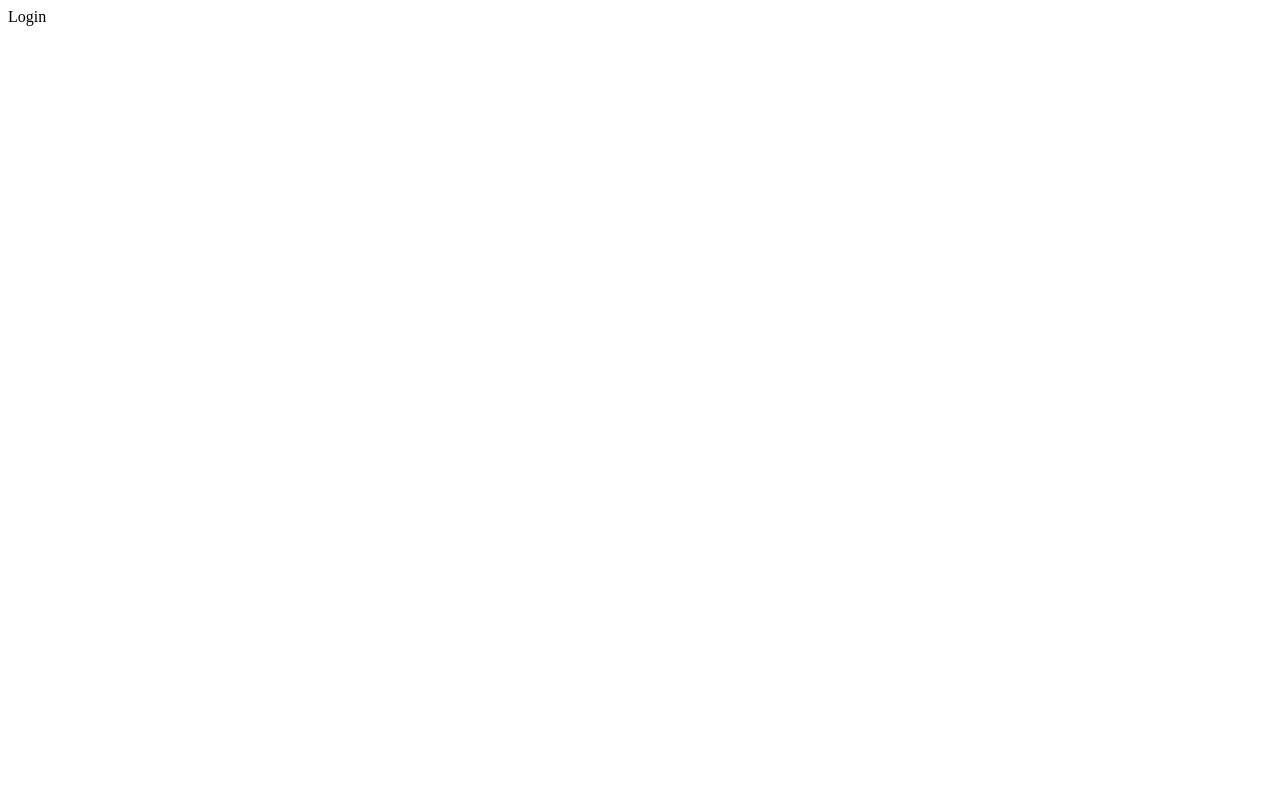
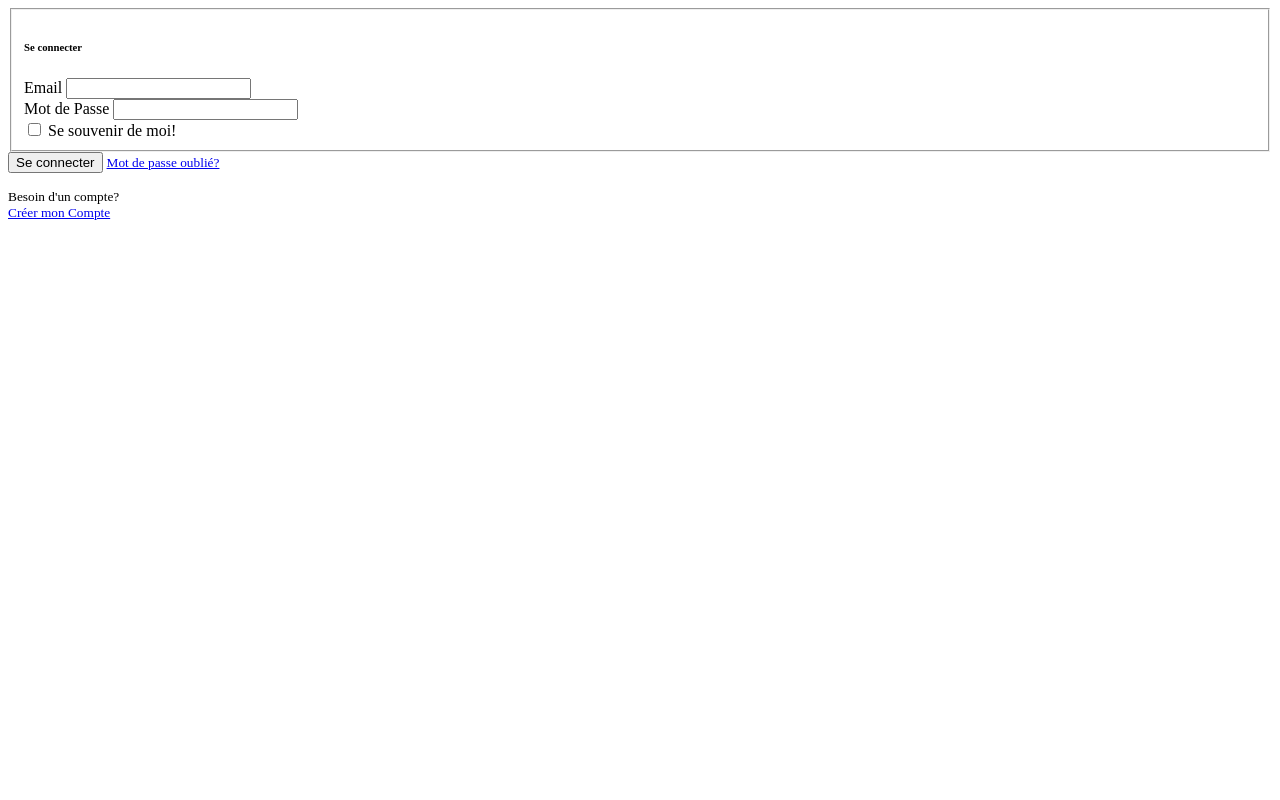
Before and after one commit to Amelbo3/python_flask_template, a Flask app: page /login in a window 1280 px wide. Before the commit the page is almost empty. Run offline with Flask 3, Linux system fonts and the light colour scheme; some libraries are stand-ins or nearby versions.

Commit message:
updated template
Signed-off-by: Amelbo3 <amelbo3@gmail.com>

```diff
--- a/app.py
+++ b/app.py
@@ -1,30 +1,12 @@
-from flask import url_for, render_template
 from flask import Flask
+import os
+
+
 
 app = Flask(__name__)
 
 
+SECRET_KEY = os.urandom(32)
+app.config['SECRET_KEY'] = SECRET_KEY
 
-
-@app.route('/')
-def index():
-    return url_for('index')
-
-@app.route('/login')
-def login():
-    return render_template('login.html', title='Login')
-
-@app.route('/register')
-def register():
-    return render_template('register.html', title='Register')
-
-@app.route('/profile')
-def profile():
-    return render_template('profile.html', title='Profile')
-
-@app.route('/user/<username>')
-def user(username):
-    return f'{username}\'s profile'
-
-
-#print(url_for('profile', username='John Doe'))
+from routes import *
--- a/forms.py
+++ b/forms.py
@@ -0,0 +1,14 @@
+from flask_wtf import FlaskForm
+from flask_wtf.file import FileField, FileAllowed
+from flask_login import current_user
+from wtforms.widgets import html5
+from wtforms import FloatField, StringField, IntegerField, SelectField, PasswordField, SubmitField, BooleanField, TextAreaField, DecimalField, DateField
+from wtforms.validators import DataRequired, Length, Email, EqualTo, ValidationError
+
+
+class LoginForm(FlaskForm):
+    email = StringField('Email',
+                        validators=[DataRequired(), Email()])
+    password = PasswordField('Mot de Passe', validators=[DataRequired()])
+    remember = BooleanField('Se souvenir de moi!')
+    submit = SubmitField('Se connecter')
--- a/requirements.txt
+++ b/requirements.txt
@@ -1,2 +1,2 @@
 flask
-sqlalchemy
+sqlmodel
--- a/routes.py
+++ b/routes.py
@@ -0,0 +1,33 @@
+from app import app
+from flask import url_for, render_template
+from forms import LoginForm
+
+
+@app.route('/api')
+def api():
+    return {"nom":"Amadou"}
+
+@app.route('/')
+def index():
+    return render_template('index.html')
+
+
+    return render_template('login.html', title=title)
+
+@app.route('/register')
+def register():
+    return render_template('register.html', title='Register')
+
+@app.route('/profile')
+def profile():
+    return render_template('profile.html', title='Profile')
+
+@app.route('/user/<username>')
+def user(username):
+    return f'{username}\'s profile'
+
+@app.route("/login", methods=['GET'])
+def login():
+    form = LoginForm()
+
+    return render_template('login.html', title='Login', form=form)
--- a/templates/login.html
+++ b/templates/login.html
@@ -1 +1,53 @@
-{% print("Login") %}
+{% block content %}
+<section class="features16 cid-stPBhRnR5k">
+    <div class="card">
+        <form method="POST" action="">
+            {{ form.hidden_tag() }}
+            <fieldset class="form-group">
+                <h6 class="card-title mbr-fonts-style display-5"><strong>Se connecter</strong></h6>
+                <div class="form-group">
+                    {{ form.email.label(class="form-control-label") }}
+                    {% if form.email.errors %}
+                        {{ form.email(class="form-control form-control-lg is-invalid") }}
+                        <div class="invalid-feedback">
+                            {% for error in form.email.errors %}
+                                <span>{{ error }}</span>
+                            {% endfor %}
+                        </div>
+                    {% else %}
+                        {{ form.email(class="form-control form-control-lg") }}
+                    {% endif %}
+                </div>
+                <div class="form-group">
+                    {{ form.password.label(class="form-control-label") }}
+                    {% if form.password.errors %}
+                        {{ form.password(class="form-control form-control-lg is-invalid") }}
+                        <div class="invalid-feedback">
+                            {% for error in form.password.errors %}
+                                <span>{{ error }}</span>
+                            {% endfor %}
+                        </div>
+                    {% else %}
+                        {{ form.password(class="form-control form-control-lg") }}
+                    {% endif %}
+                </div>
+                <div class="form-check">
+                    {{ form.remember(class="form-check-input") }}
+                    {{ form.remember.label(class="form-check-label") }}
+                </div>
+            </fieldset>
+            <div class="form-group">
+                {{ form.submit(class="btn btn-primary") }}
+                <small class="text-muted ml-2">
+                    <a href="{{ url_for('register') }}">Mot de passe oublié?</a>
+                </small>
+            </div>
+        </form>
+    </div>
+    <div class="border-top pt-3">
+        <small class="text-muted">
+            Besoin d'un compte? <br><a class="btn btn-primary" href="{{ url_for('register') }}">Créer mon Compte</a>
+        </small>
+    </div>
+</section>
+{% endblock content %}
```
